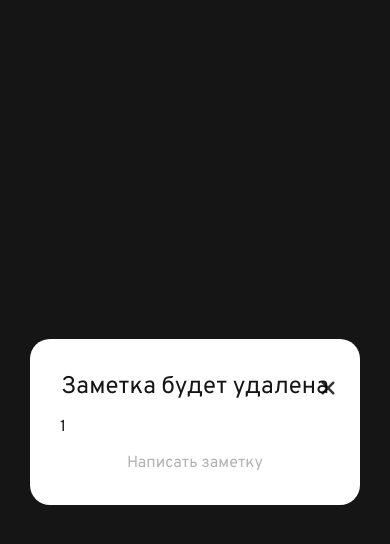
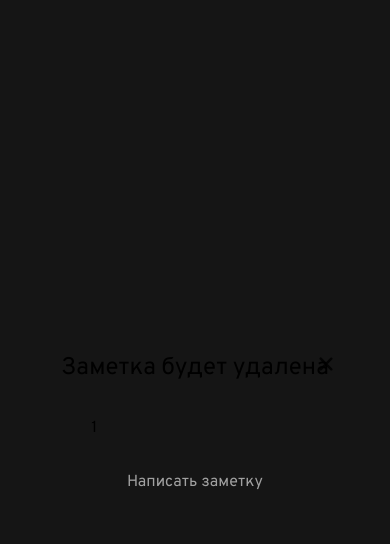
Before and after one commit to dimonarhipon/one-time-notes, a React (Vite) app: page /develop/get/1 in a window 390 px wide. Both pictures are taken after a click on the button "Открыть". Shown: the top 544 px of the page. Built offline with nearby package versions, Linux system fonts and the light colour scheme; a web font is replaced by a local one.

Commit message:
style: исправлен нейминг, убран адаптив, довлен варпер для модального окна

```diff
--- a/src/widgets/Message/Message.module.scss
+++ b/src/widgets/Message/Message.module.scss
@@ -1,17 +1,16 @@
 @import '@/shared/styles/vars.scss';
 
-.scrollContainer {
+.messege {
 	overflow: auto;
 	max-width: 920px;
 	max-height: 400px;
 	text-align: left;
-	margin: 0 60px;
-	margin-bottom: 30px;
+	margin: 30px 60px 30px 60px;
 	transition: all 0.2s;
-	@include respond-to($tablet) {
-		margin: 0 40px 30px 40px;
-	}
-	@include respond-to($mobile) {
-		margin: 0 30px 12px 30px;
-	}
+	// @include respond-to($tablet) {
+	// 	margin: 0 40px 30px 40px;
+	// }
+	// @include respond-to($mobile) {
+	// 	margin: 0 30px 30px 30px;
+	// }
 }
--- a/src/widgets/Message/Message.tsx
+++ b/src/widgets/Message/Message.tsx
@@ -2,7 +2,7 @@ import { TModalProps } from '@/shared/lib/TModalProps';
 import styles from './Message.module.scss';
 
 export const Message = ({ children }: TModalProps) => {
-	return <div className={styles.scrollContainer}>{children}</div>;
+	return <div className={styles.messege}>{children}</div>;
 };
 
 //TODO  Доделать отображение абзацей
--- a/src/widgets/ModalButton/ModalButton.module.scss
+++ b/src/widgets/ModalButton/ModalButton.module.scss
@@ -1,27 +1,25 @@
 @import '@/shared/styles/vars.scss';
 
 .modalButton {
-	margin: 60px 0;
-	margin-top: 0;
+	margin: 30px;
+	margin-bottom: 0;
 	padding: 18px 134px;
 	background-color: rgb(212, 255, 144) ;
 	border-radius: 20px;
-	border-color: $green;
+	border-color: transparent;
 	border-style: solid;
 	font-size: 20px;
-	color: #000;
+	color: $main;
 	cursor: pointer;
 	transition: all 0.2s;
 	&:hover {
 		background-color: rgba(197, 255, 105, 1);
-		color: rgba(0, 0, 0, 1);
-		border-color: transparent;
 	}
-	@include respond-to($tablet) {
-		margin-bottom: 40px;
-	}
-	@include respond-to($mobile) {
-		padding: 12px 80px;
-		margin-bottom: 30px;
-	}
+	// @include respond-to($tablet) {
+	// 	margin-bottom: 40px;
+	// }
+	// @include respond-to($mobile) {
+	// 	padding: 12px 80px;
+	// 	margin-bottom: 30px;
+	// }
 }
--- a/src/widgets/ModalLink/ModalLink.module.scss
+++ b/src/widgets/ModalLink/ModalLink.module.scss
@@ -5,21 +5,16 @@
 	display: flex;
 	justify-content: center;
 	align-items: center;
-	z-index: 2;
-	margin: 60px;
-	margin-top: 0;
+	margin: 30px;
+	margin-bottom: 0;
 	text-decoration: none;
-	color: rgba(0, 0, 0, 0.3);
 	transition: all 0.2s;
 	cursor: pointer;
+	color: rgb(255, 255, 255, 0.6);
 	&:hover {
-		color: rgba(0, 0, 0, 0.5);
+		color: rgb(255, 255, 255, 0.4);
 	}
 	@include respond-to($tablet) {
-		margin-bottom: 40px;
-	}
-	@include respond-to($mobile) {
 		margin: 30px;
-		margin-top: 0;
 	}
 }
--- a/src/widgets/ModalTemplate/ModalTemplate.module.scss
+++ b/src/widgets/ModalTemplate/ModalTemplate.module.scss
@@ -29,7 +29,6 @@
 	align-items: center;
 	background-color: $main;
 	z-index: 2;
-	padding: 30px;
 	animation: anifirst 0.7s forwards;
 }
 
@@ -38,20 +37,16 @@
 }
 
 .modalContent {
-	max-width: 1024px;
-	min-width: 560px;
-	max-height: 768px;
-	color: $main;
-	background-color: $white;
-	border-radius: 20px;
+	display: block;
 	text-align: center;
-	justify-content: center;
 	transition: all 0.2s;
-	@include respond-to($tablet) {
-		min-width: 400px;
-		width: 100%;
-	}
-	@include respond-to($mobile) {
-		min-width: 300px;
-	}
+	// align-items: center;
+	// vertical-align: middle;
+	// @include respond-to($tablet) {
+	// 	min-width: 400px;
+	// 	width: 100%;
+	// }
+	// @include respond-to($mobile) {
+	// 	min-width: 300px;
+	// }
 }
--- a/src/widgets/ModalTitle/ModalTitle.module.scss
+++ b/src/widgets/ModalTitle/ModalTitle.module.scss
@@ -4,14 +4,7 @@
 	font-size: 24px;
 	font-weight: 400;
 	text-align: center;
-	margin: 30px 0;
-	margin-top: 60px;
+	margin: 30px;
+	margin-bottom: 0;
 	transition: all 0.2s;
-	@include respond-to($tablet) {
-		margin-top: 40px;
-	}
-	@include respond-to($mobile) {
-		margin: 30px;
-		margin-bottom: 10px;
-	}
 }
```
Also changed, not shown: src/widgets/ModalWrapper/ModalWrapper.module.scss (added, +13 -0 lines), src/widgets/ModalWrapper/ModalWrapper.tsx (added, +8 -0 lines).
